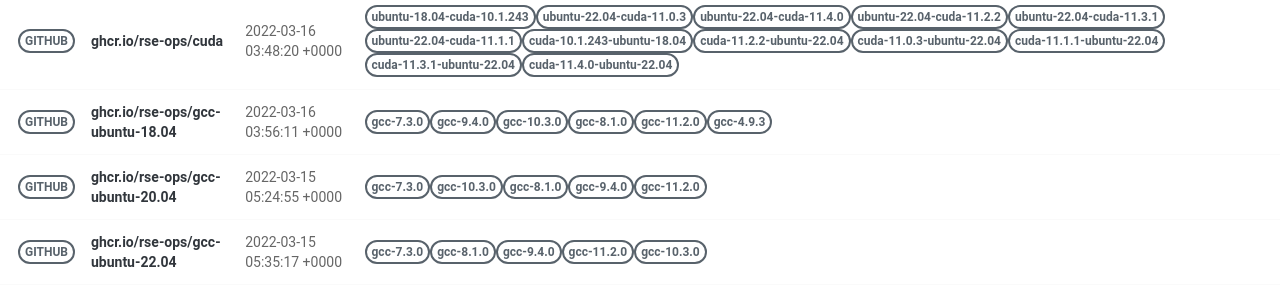
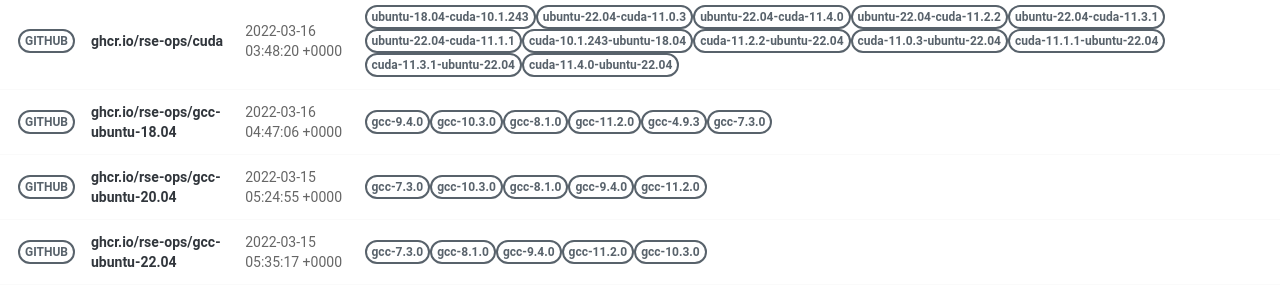
Before and after one commit to rse-ops/docker-images, a Jekyll site: the page built from pages/index.md, in a window 1280 px wide. Shown: the part 502-801 px from the top of the page. Built offline with Jekyll 4.4.1, drawn with Linux system fonts in a browser that asks for light colours; nearby versions of some CDN libraries.

Commit message:
Automated push to update library 2022-03-16

```diff
--- a/_library/ghcr.io-rse-ops-gcc-ubuntu-18.04.md
+++ b/_library/ghcr.io-rse-ops-gcc-ubuntu-18.04.md
@@ -1,14 +1,11 @@
 ---
 layout: container
 name: ghcr.io/rse-ops/gcc-ubuntu-18.04
-updated_at: 2022-03-16 03:56:11.344465
+updated_at: 2022-03-16 04:47:06.718048
 
 
 container_url: https://github.com/orgs/rse-ops/packages/container/package/gcc-ubuntu-18.04
 versions:
- - tag: gcc-7.3.0
-   dockerfile: https://github.com/rse-ops/docker-images/blob/main/ubuntu/gcc/Dockerfile
-   manifest: https://crane.ggcr.dev/manifest/ghcr.io/rse-ops/gcc-ubuntu-18.04:gcc-7.3.0
  - tag: gcc-9.4.0
    dockerfile: https://github.com/rse-ops/docker-images/blob/main/ubuntu/gcc/Dockerfile
    manifest: https://crane.ggcr.dev/manifest/ghcr.io/rse-ops/gcc-ubuntu-18.04:gcc-9.4.0
```
Also changed, not shown: other parts of _library/ghcr.io-rse-ops-gcc-ubuntu-18.04.md (+3 -0 lines).
